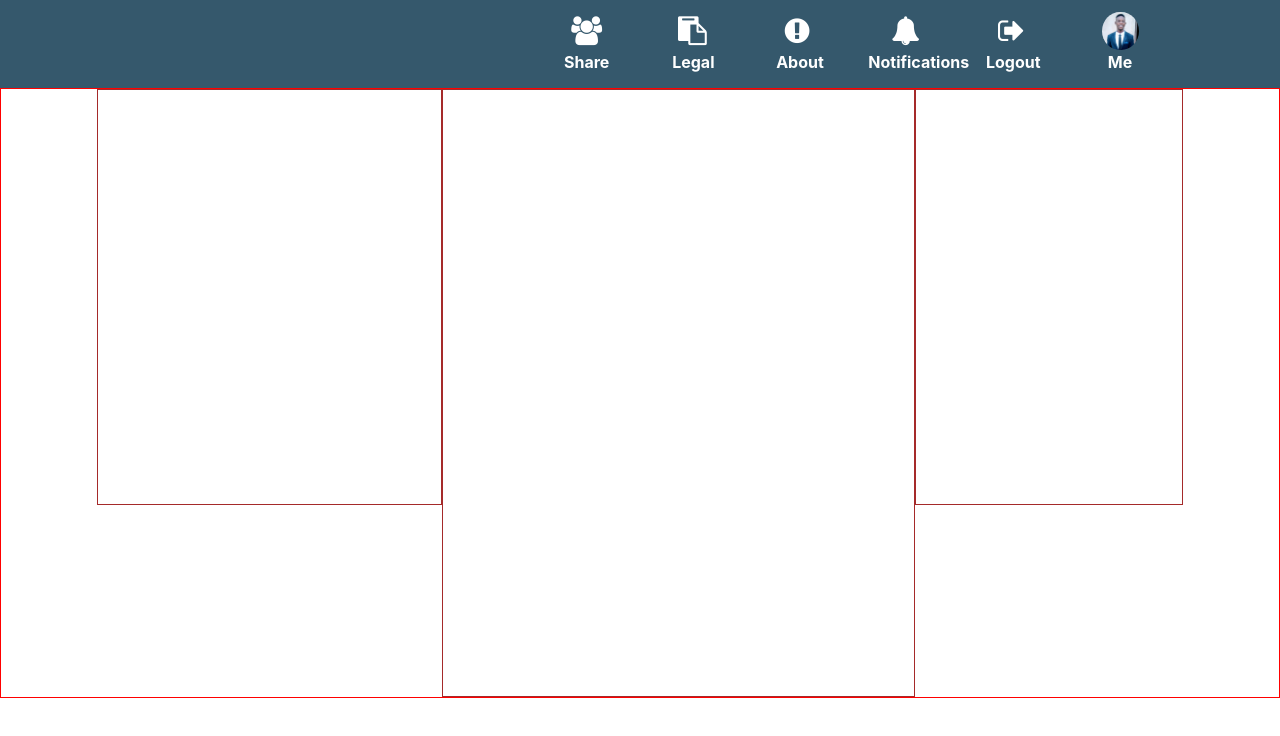
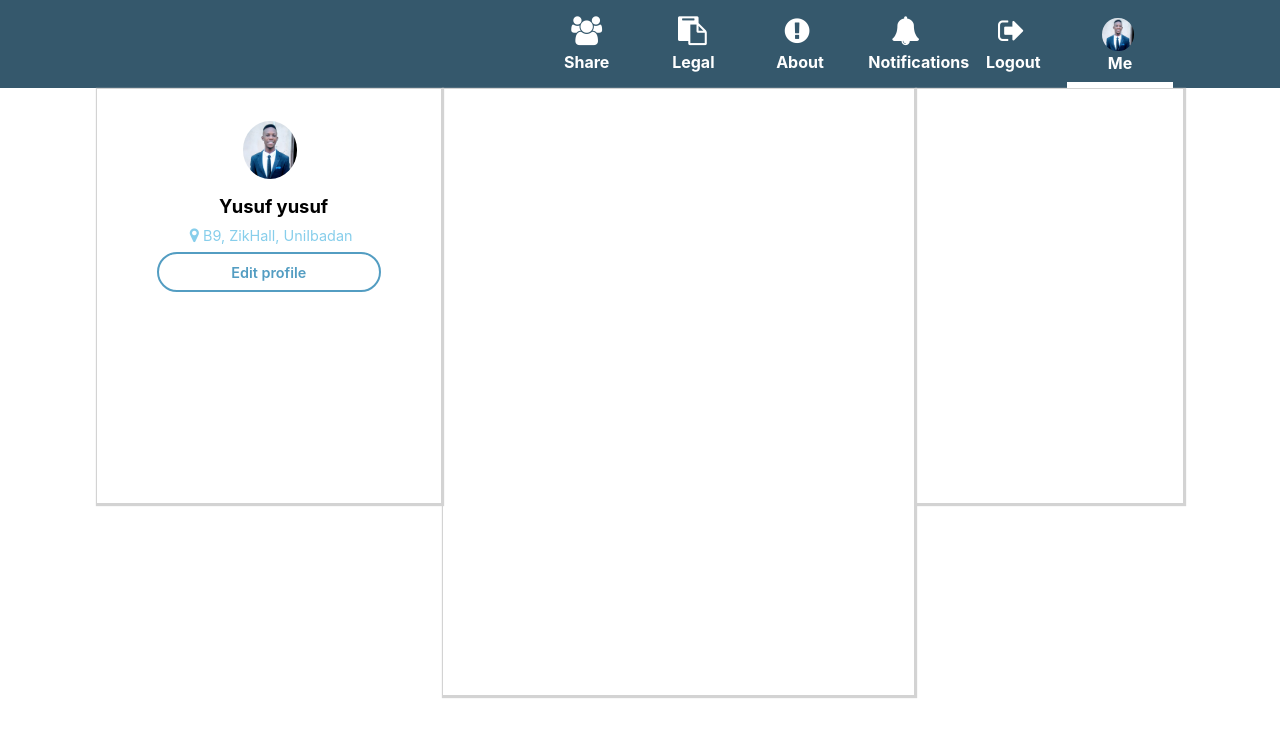
Before and after one commit to omoniyi22/Technicon, a React (Create React App) app: page / in a window 1280 px wide. Shown: the top 736 px of the page. Built offline with nearby package versions, Linux system fonts and the light colour scheme; a web font is replaced by a local one.

Commit message:
user-profile section

```diff
--- a/src/App.js
+++ b/src/App.js
@@ -1,6 +1,6 @@
 import React from "react";
 import "./App.css";
-import NavBar from "./components/navbar/navbar";
+import { NavBar } from "./components/navbar/navbar";
 import Page from "./components/page-content/page-content";
 
 function App() {
--- a/src/components/navbar/navbar.js
+++ b/src/components/navbar/navbar.js
@@ -3,11 +3,11 @@ import styled from "styled-components";
 import Icon from "../icon/icon";
 import avatar from "../../../src/assets/suited-profile.jpg";
 
-function NavBar() {
+export function NavBar() {
   return (
     <>
       <NavBarWrapper className="row">
-        <div className=" element col-1 offset-5">
+        <div className=" col-1 offset-5">
           <NavItem iconClassName="fa-users" text="Share" />
         </div>
         <div className="col-1">
@@ -22,9 +22,10 @@ function NavBar() {
         <div className="col-1">
           <NavItem iconClassName="fa-sign-out" text="Logout" />
         </div>
-        <div className="col-1">
-          {/* <NavItem iconClassName="fa-users" text="Me" /> */}
-          <Avatar />
+        <div className="element col-1">
+          <AvatarContainer marginTop lineHeight centerText marginLeft fullWidth>
+            <Avatar Username="Me" />
+          </AvatarContainer>
         </div>
       </NavBarWrapper>
     </>
@@ -35,6 +36,9 @@ const NavBarWrapper = styled.div`
   width: 100%;
   margin: auto;
   background-color: #35586c;
+  .element {
+    border-bottom: 6px solid white;
+  }
 `;
 
 const NavItem = ({ iconClassName, text }) => {
@@ -50,38 +54,54 @@ const NavItemWrapper = styled.div`
   color: white;
   display: block;
   margin-top: 0.75rem;
+  cursor: pointer;
   line-height: 1.115rem;
   p {
     text-align: center;
     font-weight: bold;
   }
+  &:hover {
+    filter: brightness(90%);
+  }
 `;
-const Avatar = () => {
+export const Avatar = ({ Username }) => {
   return (
-    <AvatarContainer>
+    <>
       <img src={avatar} alt="" />
-      <p>Me</p>
-    </AvatarContainer>
+      <p>{Username}</p>
+    </>
   );
 };
 
-const AvatarContainer = styled.div`
-  height: 4rem;
+export const AvatarContainer = styled.div`
+  height: ${prop => (prop.userSectionSize ? "6rem" : "3.5rem")};
   color: white;
+  width: ${prop => (prop.shorterWidth ? "29%" : "100%")};
+  margin: auto;
   display: block;
-  margin-top: 0.75rem;
-  line-height: 1.115rem;
+  margin-top: ${prop => (prop.marginTop ? "1.1rem" : "0rem")};
+  line-height: ${prop => (prop.lineHeight ? "1.115rem" : "1rem")};
   // border: 1px solid green;
   img {
+    cursor: pointer;
     max-width: 60%;
     max-height: 60%;
     border-radius: 50%;
-    margin-left: 27%;
+    margin-left: ${prop => (prop.marginLeft ? "27%" : "24%")};
+    margin-top: ${prop => (prop.marginTopImg ? "2rem" : "0rem")};
+    // border: 1px solid red;
+    &:hover {
+      filter: brightness(90%);
+    }
   }
   p {
-    text-align: center;
+    text-align: ${prop => (prop.centerText ? "center" : "left")};
+    color: ${prop => (prop.blackColor ? "black" : "white")};
     font-weight: bold;
+    // border: 1px solid red;
+    height: 1.1rem;
+    width: ${prop => (prop.fullWidth ? "100%" : "200%")};
+    margin-top: ${prop => (prop.marginTopP ? "1.1rem" : "0rem")};
+    font-size: ${prop => (prop.large ? "1.15rem" : "normal")};
   }
 `;
-
-export default NavBar;
--- /dev/null
+++ b/src/components/page-content/button/button.js
@@ -0,0 +1,25 @@
+import React from "react";
+import styled from "styled-components";
+
+export const Button = () => {
+  return <ButtonWrapper>Edit profile</ButtonWrapper>;
+};
+
+const ButtonWrapper = styled.div`
+  height: 2.5rem;
+  width: 14rem;
+  margin: auto;
+  border-radius: 2rem;
+  text-align: center;
+  border: 2px solid #539dc2;
+  color: #539dc2;
+  font-weight: 600;
+  font-size: 0.9rem;
+  padding-top: 3%;
+  cursor: pointer;
+  &:hover {
+    background-color: #539dc2;
+    color: white;
+  }
+  transition: 0.3s ease-out;
+`;
--- a/src/components/page-content/page-content.js
+++ b/src/components/page-content/page-content.js
@@ -1,32 +1,36 @@
 import React from "react";
 import styled from "styled-components";
+import UserProfile from "./user-profile/user-profile";
 
 function Page() {
   return (
     <PageWrapper className="row w-100">
-      <div className=""></div>
-      <div className=""></div>
-      <div className=""></div>
+      <div className="section user-profile-section">
+        <UserProfile />
+      </div>
+      <div className="section user-transaction-section"></div>
+      <div className="section user-history-section"></div>
     </PageWrapper>
   );
 }
 
 const PageWrapper = styled.div`
   margin: auto;
-  border: 1px solid red;
-  div {
-    border: 1px solid brown;
+  //   border: 1px solid red;
+  .section {
+    border: 1px solid lightgrey;
+    box-shadow: 1px 1px 1px 1px lightgrey;
   }
-  div:nth-child(1) {
+  .user-profile-section {
     height: 26rem;
     width: 27%;
     margin-left: 7.5%;
   }
-  div:nth-child(2) {
+  .user-transaction-section {
     height: 38rem;
     width: 37%;
   }
-  div:nth-child(3) {
+  .user-history-section {
     height: 26rem;
     width: 21%;
   }
--- a/src/components/page-content/user-profile/user-profile.js
+++ b/src/components/page-content/user-profile/user-profile.js
@@ -0,0 +1,51 @@
+import React from "react";
+import styled from "styled-components";
+import { Avatar, AvatarContainer } from "../../navbar/navbar";
+import { Button } from "../button/button";
+
+const UserProfile = () => {
+  return (
+    <UserProfileWrapper>
+      <AvatarContainer
+        userSectionSize
+        blackColor
+        marginTopP
+        large
+        marginTopImg
+        shorterWidth
+      >
+        <Avatar Username="Yusuf yusuf" />
+      </AvatarContainer>
+      <LocationWrapper marginTop>
+        <i class="fa fa-map-marker"></i>
+        <span> B9, ZikHall, UniIbadan</span>
+      </LocationWrapper>
+      <Button />
+    </UserProfileWrapper>
+  );
+};
+
+const LocationWrapper = styled.div`
+  //   border: 1px solid purple;
+  margin-top: ${prop => (prop.marginTop ? "2rem" : "0rem")};
+  height: 2.2rem;
+  padding-left: 27%;
+  width: inherit;
+  padding-top: 0.5rem;
+  i,
+  span {
+    color: skyblue;
+  }
+  span {
+    text-align: center;
+    font-size: 0.9rem;
+    width: 100%;
+    // border: 1px solid purple;
+  }
+`;
+
+const UserProfileWrapper = styled.div`
+  //   border: 1px solid gold;
+`;
+
+export default UserProfile;
```
